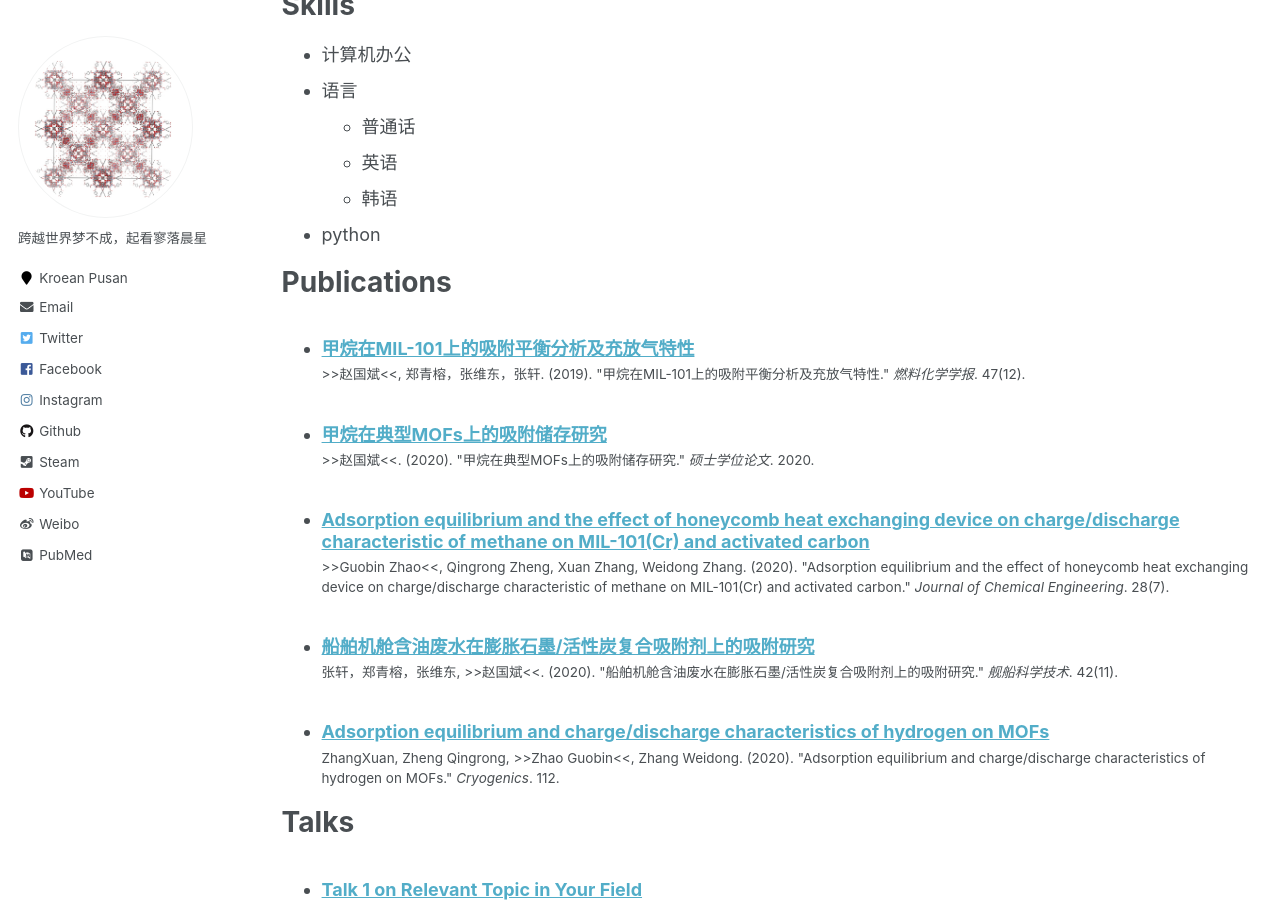
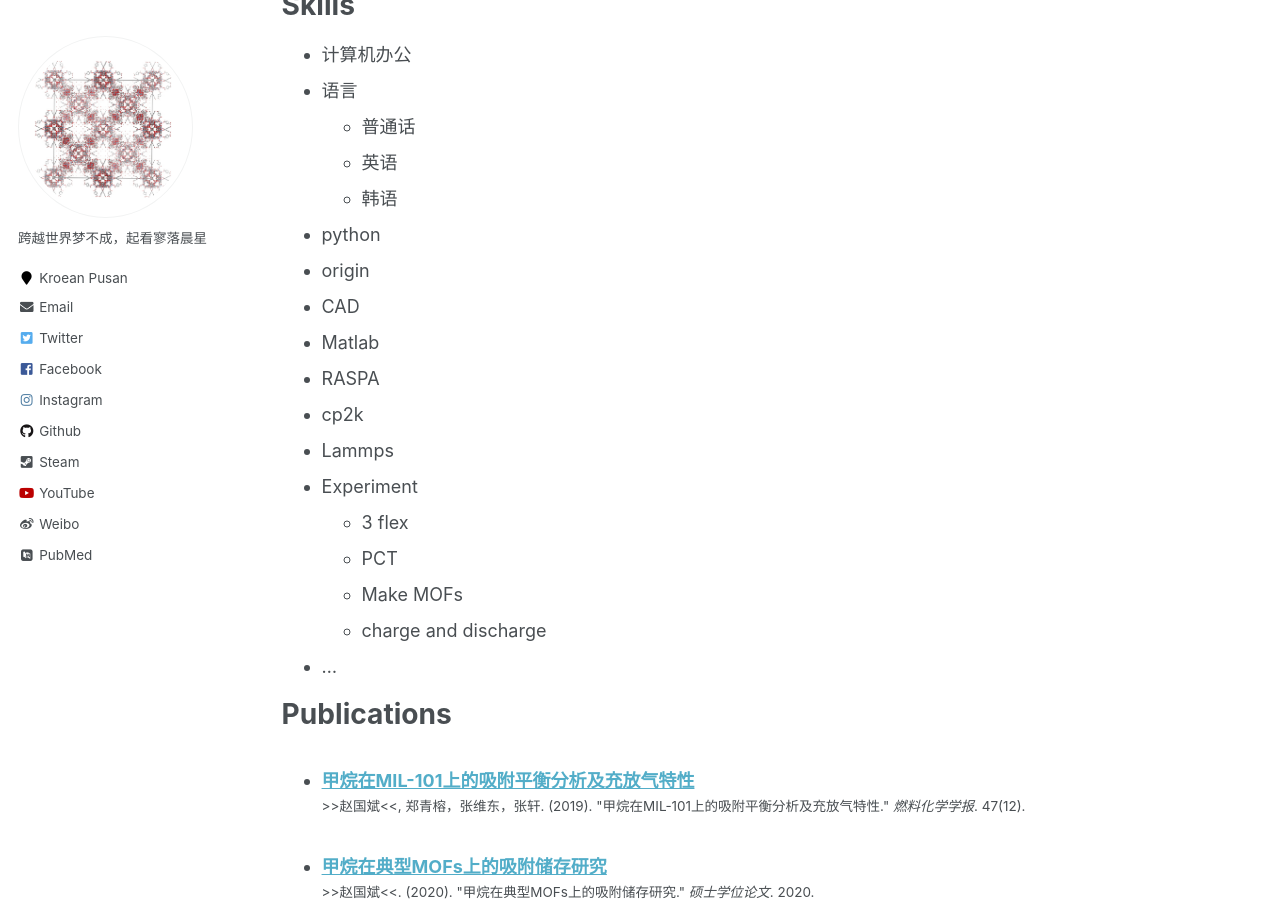
Before and after one commit to sxm13/ZGBshenxiaomoCV.github.io, a Jekyll site: the page built from _pages/cv.md, in a window 1280 px wide and 900 px high, scrolled down 1148 px. Built offline with Jekyll 4.4.1, drawn with Linux system fonts in a browser that asks for light colours; some web fonts are replaced.

Commit message:
Update cv.md

```diff
--- a/_pages/cv.md
+++ b/_pages/cv.md
@@ -50,6 +50,18 @@ Skills
   * 英语
   * 韩语
 * python
+* origin
+* CAD
+* Matlab
+* RASPA
+* cp2k
+* Lammps
+* Experiment
+  * 3 flex
+  * PCT
+  * Make MOFs
+  * charge and discharge
+* ...
 
 Publications
 ======
```
